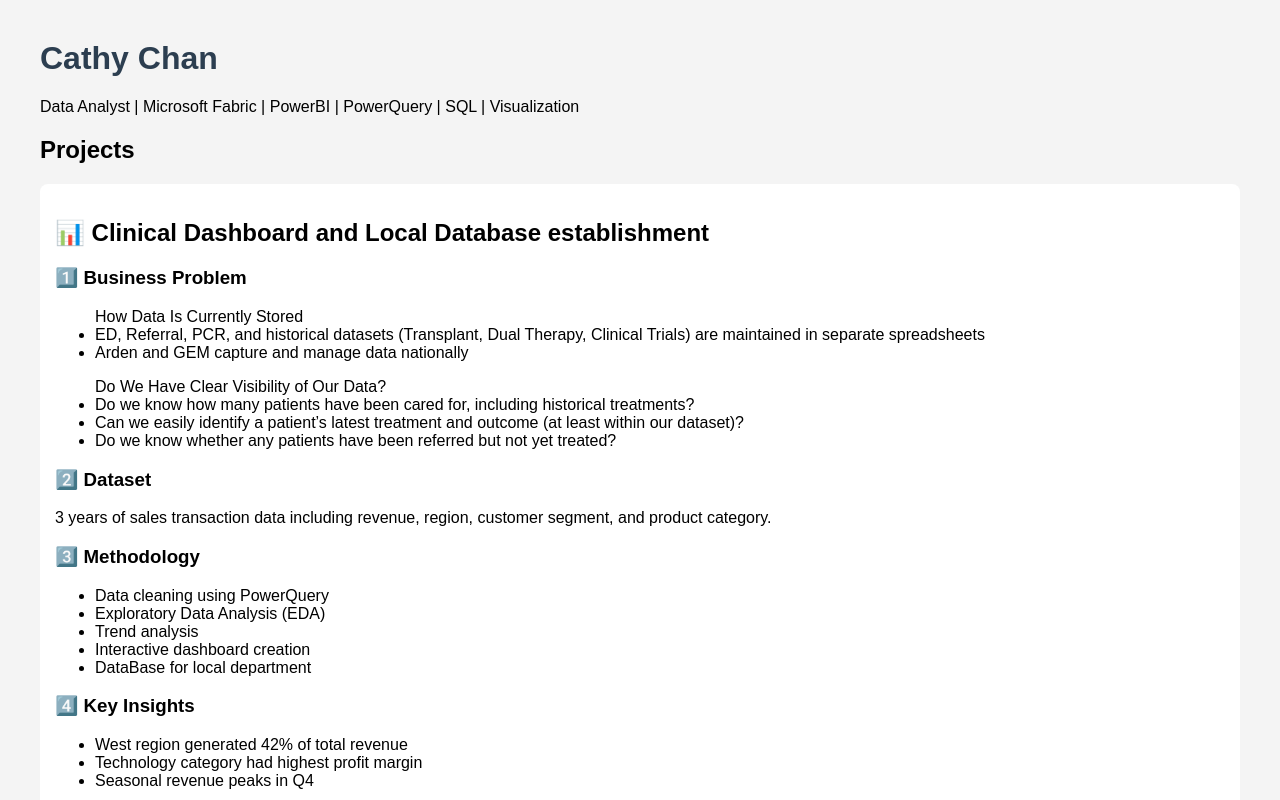
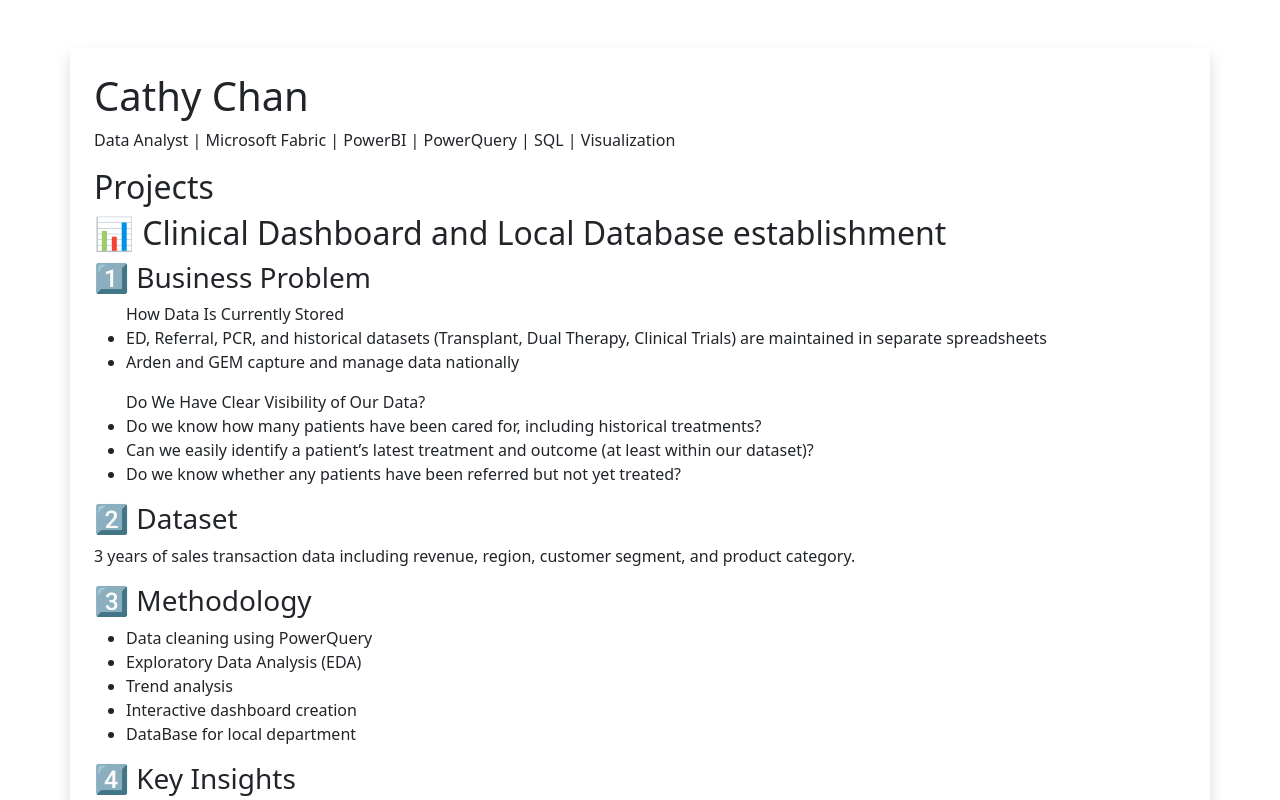
Before and after one commit to cwmcathysh/CathyChanData, a plain HTML site: page index.html in a window 1280 px wide. Shown: the top 800 px of the page. Drawn offline with nearby package versions, Linux system fonts and the light colour scheme.

Commit message:
Integrate Bootstrap and remove custom styles
Removed inline styles and added Bootstrap for styling.

```diff
--- a/index.html
+++ b/index.html
@@ -1,23 +1,9 @@
 <!DOCTYPE html>
 <html>
 <head>
+    <link rel="stylesheet" href="https://cdn.jsdelivr.net/npm/bootstrap@5.3.0/dist/css/bootstrap.min.css">
     <title>Cathy Chan | Data Portfolio</title>
-    <style>
-        body {
-            font-family: Arial;
-            margin: 40px;
-            background-color: #f4f4f4;
-        }
-        h1 {
-            color: #2c3e50;
-        }
-        .project {
-            background: white;
-            padding: 15px;
-            margin-bottom: 20px;
-            border-radius: 8px;
-        }
-    </style>
+    <div class="project container mt-5 p-4 bg-white shadow rounded">
 </head>
 <body>
 
```
